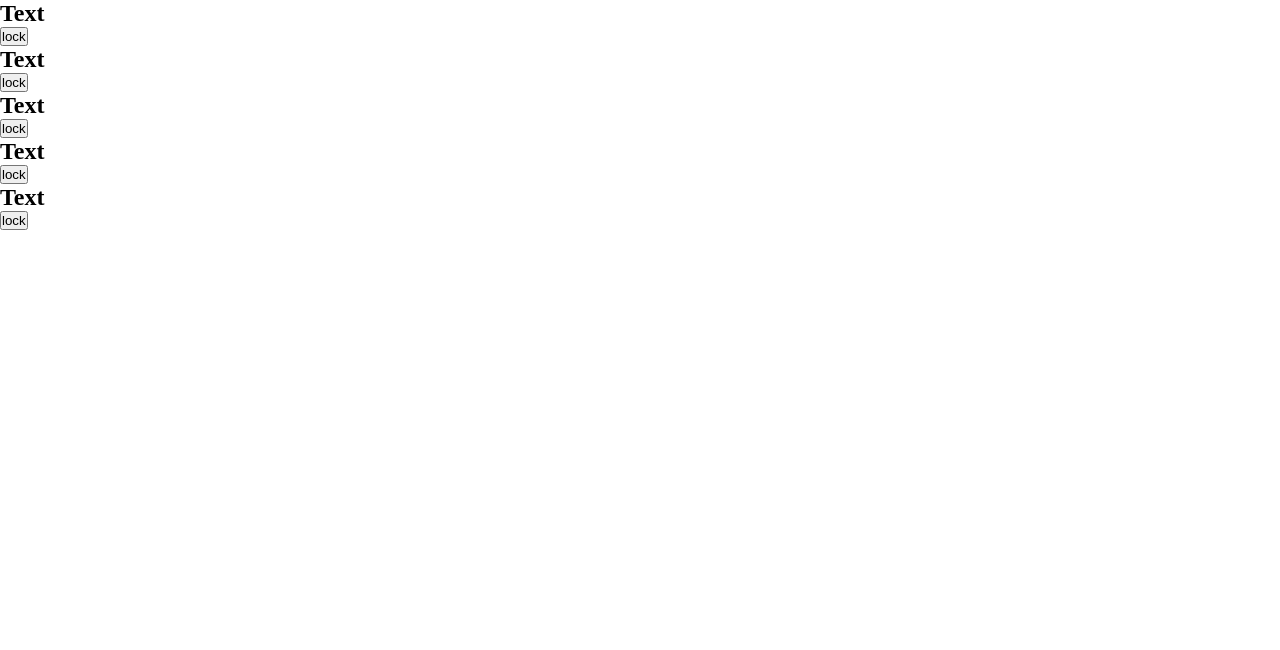
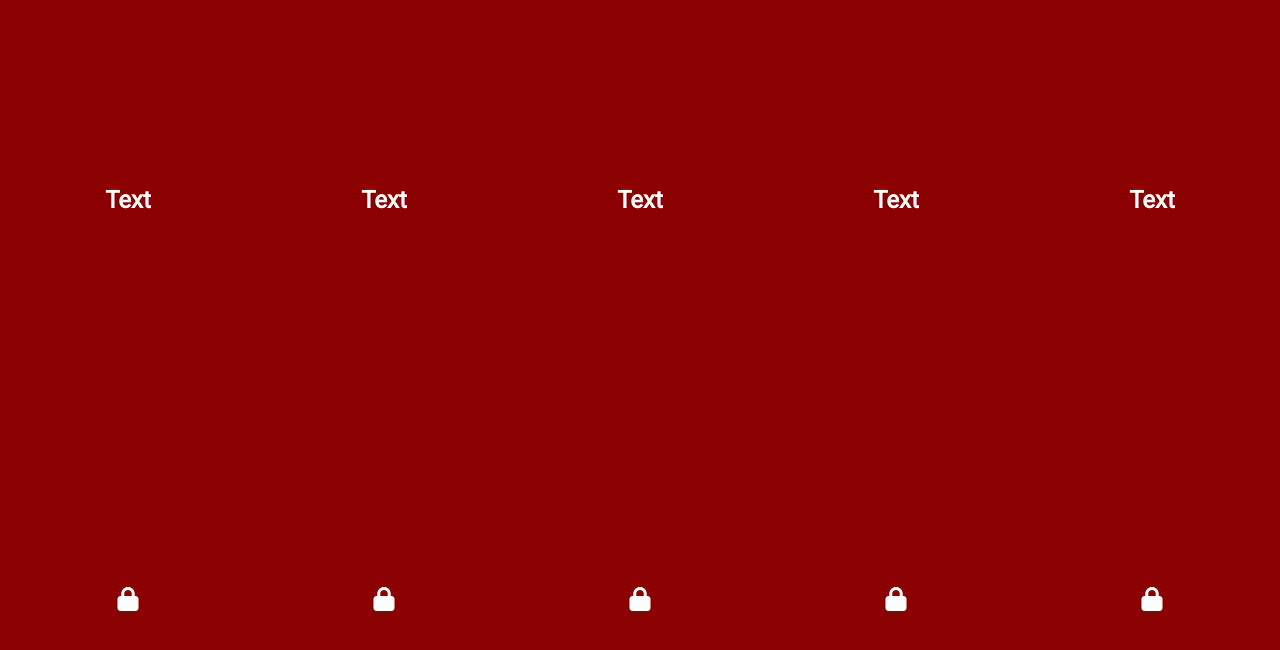
Before and after one commit to alexprog39/colors, a plain HTML site: page index.html in a window 1280 px wide. Drawn offline with Linux system fonts and the light colour scheme.

```diff
--- a/index.html
+++ b/index.html
@@ -7,29 +7,37 @@
     <meta name="viewport" content="width=device-width, initial-scale=1.0">
     <title>Colors</title>
     <link rel="stylesheet" href="style.css">
+    <link rel="preconnect" href="https://fonts.googleapis.com">
+    <link rel="preconnect" href="https://fonts.gstatic.com" crossorigin>
+    <link href="https://fonts.googleapis.com/css2?family=Roboto&display=swap" rel="stylesheet">
+    <link rel="stylesheet" href="https://cdnjs.cloudflare.com/ajax/libs/font-awesome/6.3.0/css/all.min.css"
+        integrity="sha512-SzlrxWUlpfuzQ+pcUCosxcglQRNAq/DZjVsC0lE40xsADsfeQoEypE+enwcOiGjk/bSuGGKHEyjSoQ1zVisanQ=="
+        crossorigin="anonymous" referrerpolicy="no-referrer" />
 </head>
 
 <body>
     <div class="col">
         <h2>Text</h2>
-        <button>lock</button>
+        <button><i class="fa-solid fa-lock"></i></button>
+        <!-- <i class="fa-solid fa-lock-open"></i> -->
     </div>
     <div class="col">
         <h2>Text</h2>
-        <button>lock</button>
+        <button><i class="fa-solid fa-lock"></i></button>
     </div>
     <div class="col">
         <h2>Text</h2>
-        <button>lock</button>
+        <button><i class="fa-solid fa-lock"></i></button>
     </div>
     <div class="col">
         <h2>Text</h2>
-        <button>lock</button>
+        <button><i class="fa-solid fa-lock"></i></button>
     </div>
     <div class="col">
         <h2>Text</h2>
-        <button>lock</button>
+        <button><i class="fa-solid fa-lock"></i></button>
     </div>
+    <script src="app.js"></script>
 </body>
 
 </html>
--- a/style.css
+++ b/style.css
@@ -1,6 +1,43 @@
 * {
+    font-family: 'Roboto', sans-serif;
     margin: 0;
     padding: 0;
     box-sizing: border-box;
+}
+body {
+    font-family: 'Roboto', sans-serif;
+    height: 100vh;
+    display: flex;
+}
+.col {
+   flex: 1;
+   display: flex;
+   background: darkred;
+   flex-direction: column;
+   justify-content: space-around;
+    align-items: center;
+}
+.col h2 {
+    padding: 10px;
+    color: #fff;
+    border-radius: 10px;
+    transition: background .3s;
+}
+.col h2:hover {
+    background-color: rgba(0,0,0,0.1);
+    cursor: pointer;
+}
 
+.col button {
+    border: none;
+    background: transparent;
+    font-size: 1.5rem;
+    color: #fff;
+    padding: 10px;
+    border-radius: 10px;
+    transition: .3s;
 }
+.col button:hover {
+    background-color: rgba(0,0,0,0.1);
+    cursor: pointer;
+}
```
Also changed, not shown: app.js (added).
